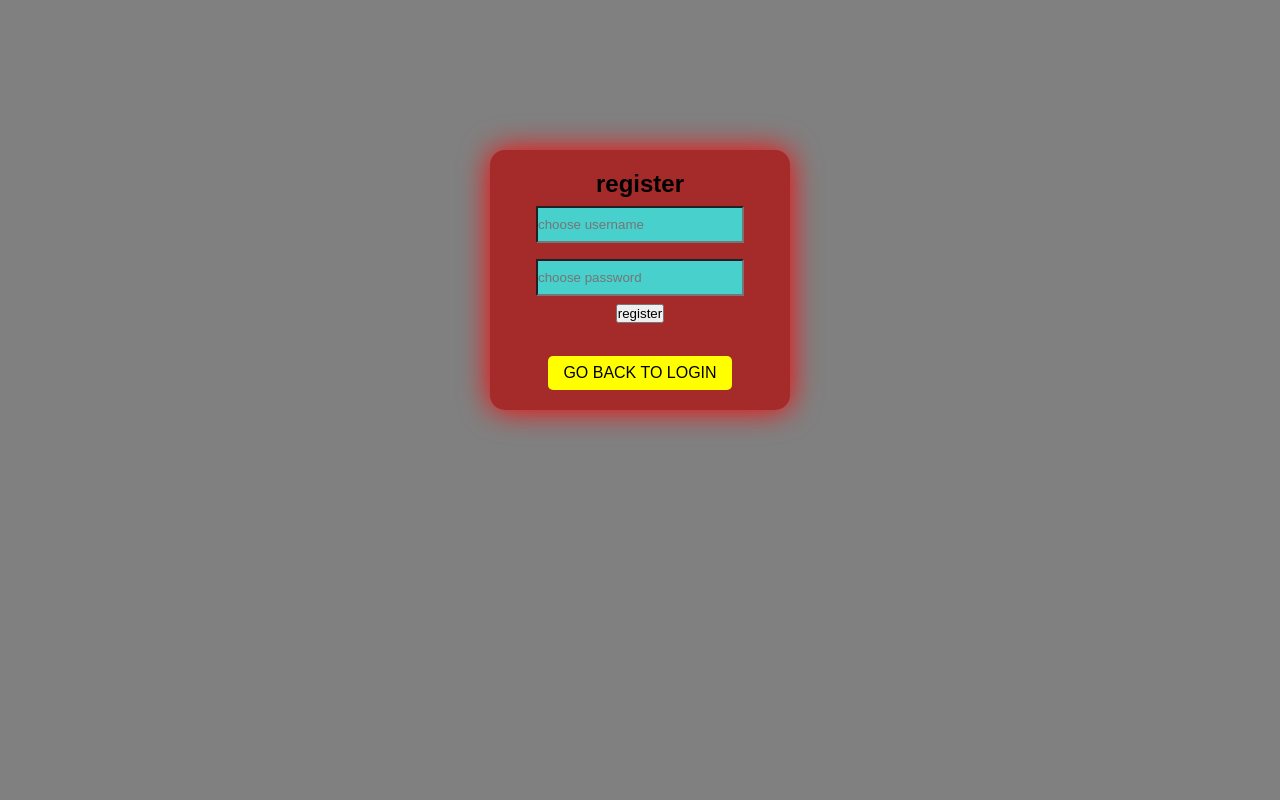
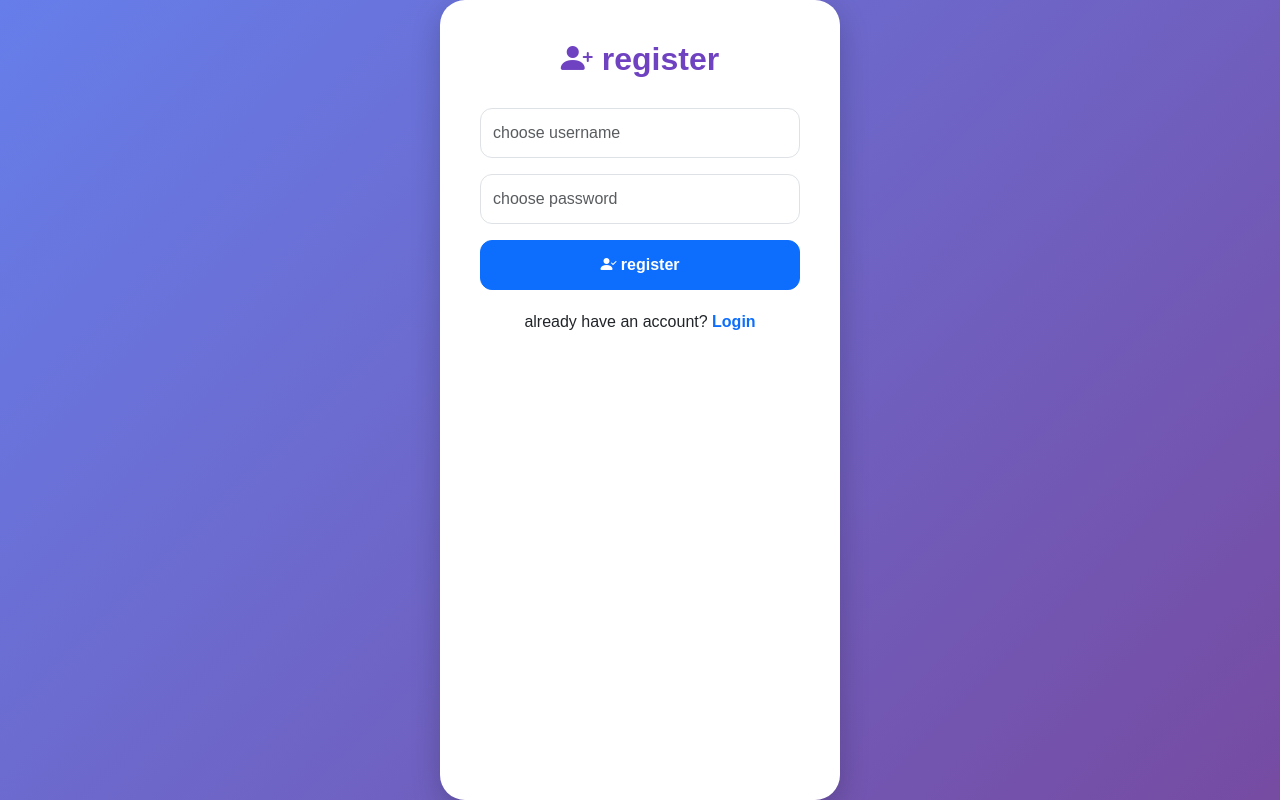
Before and after one commit to Ishimwegadsonga/task-manager-prj, a Flask app: page /register in a window 1280 px wide. Run offline with Flask 3, Linux system fonts and the light colour scheme.

Commit message:
improved dashboard and register ui

```diff
--- a/templates/dashboard.html
+++ b/templates/dashboard.html
@@ -118,7 +118,7 @@
             </h1>
 
             <p class="text-secondary fs-5">
-                WELCOME BACK, {{ username }}
+                WELCOME BACK: {{ username }}
            </p>
 
         </div>
--- a/templates/register.html
+++ b/templates/register.html
@@ -2,6 +2,13 @@
 <html>
     <head>
      <title>register</title>
+      <link
+    href="https://cdn.jsdelivr.net/npm/bootstrap@5.3.3/dist/css/bootstrap.min.css"
+    rel="stylesheet">
+
+    <link
+    rel="stylesheet"
+    href="https://cdn.jsdelivr.net/npm/bootstrap-icons@1.11.3/font/bootstrap-icons.min.css">
      <style>
          *{
            margin: 0;
@@ -11,77 +18,141 @@
         }
 
         body{
-            font-family: Arial;
-            background: gray;
+            height: 100vh;
+            display: flex;
             justify-items: center;
             justify-content: center;
+
+            font-family: Arial, sans-serif;
+
+            background: linear-gradient(
+                135deg,
+                #667eea,
+                #764ba2
+            );
         }
 
-        .container { width: 300px;
-            margin: 150px;
-            padding: 20px;
-            background: brown;
-            border-radius: 15px;
-            box-shadow: 0 0 30px red;
+
+
+        .register-card{
+
+            width: 400px;
+            background: white;
+
+            padding: 40px;
+            border-radius: 25px;
+
+            box-shadow:
+            0 10px 30px rgba(0,0,0,0.2);
+
+            animation: fadeIn 0.7s ease;
+        }
+
+        .register-card h2{
             text-align: center;
+            margin-bottom: 30px;
+            font-weight: bold;
+            color:#6f42c1;
 
         }
 
-        input { width: 80%;
-            margin: 8px;
-            padding: 9px 0;
-            background-color: mediumturquoise;
-
+        .form-control{
+            border-radius: 12px;
+            padding: 12px;
         }
 
-         button:hover {
-           padding: 10px;
-           background: red;
-           color: white;
-           border: none;
-            border-radius: 4px;
+        .btn-custom{
+            width: 100%;
+            border-radius: 12px;
+            padding: 12px;
+            font-weight: bold;
+            transition:0.3s;
         }
 
-         button:hover {
-            background: darkred;
+        .btn-custom:hover{
+            transform: scale(1.03);
                 }
 
-        .message {
-            color: black;
+                .link{
+                    text-align: center;
+                    margin-top: 20px;
                 }
 
-
-        a {
-            display: inline-block;
-            margin-top: 15px;
-            padding: 8px 15px;
-            background: yellow;
-            color: black;
+                .link a{
                     text-decoration: none;
-            border-radius: 5px;
+                    font-weight: bold;
                 }
-
-          a:hover {
-            background: gold;
+                @keyframes fadeIn{
+                    from{
+                        opacity: 0;
+                        transform: translateY(20px);
+                    }
+                    to{
+                        opacity: 1;
+                        transform: translateY(0);
+                    }
                 }
 
                 </style>
+
     </head>
+
     <body>
-        <div class="container">
-      <h2>register</h2>
+
+        <div class="register-card">
+
+      <h2>
+
+        <i class="bi bi-person-plus-fill"></i>
+        register
+
+      </h2>
+
+
     {% if message %}
-        <p style="color: black; font-weight: bold;">{{ message }}</p>
+    <div class="alert alert-warning">
+        {{ message }}
+    </div>
         {% endif %}
 
      <form action="/register" method="POST">
-            <input type="text" name="username" placeholder="choose username">
-            <input type="password" name="password" placeholder="choose password">
-            <button type="submit">register</button>
+
+        <div class="mb-3">
+
+            <input
+             type="text"
+             name="username"
+             class="form-control" placeholder="choose username"
+             required>
+
+        </div>
+
+        <div class="mb-3">
+
+            <input type="password" name="password"
+            class="form-control" placeholder="choose password"
+            required>
+
+        </div>
+
+            <button type="submit"
+            class="btn btn-primary btn-custom">
+
+            <i class="bi bi-person-check-fill"></i>
+            register
+
+            </button>
         </form>
-        <br>
-        <a href="/">GO BACK TO LOGIN</a>
 
+        <div class="link">
+
+            already have an account?
+
+        <a href="/">
+            Login
+        </a>
+
+    </div>
 </div>
     </body>
 </html>
```
Also changed, not shown: templates/practice.html (+119 -33 lines), users.db. Lines whose indentation alone changed are shown as unchanged.
